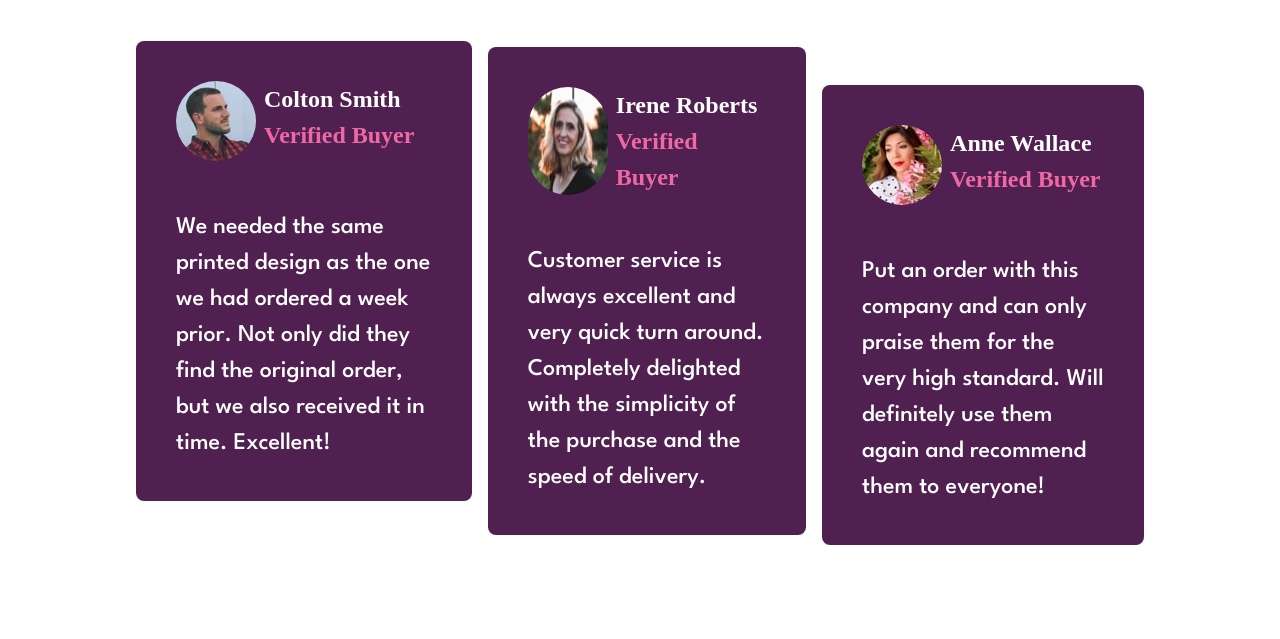
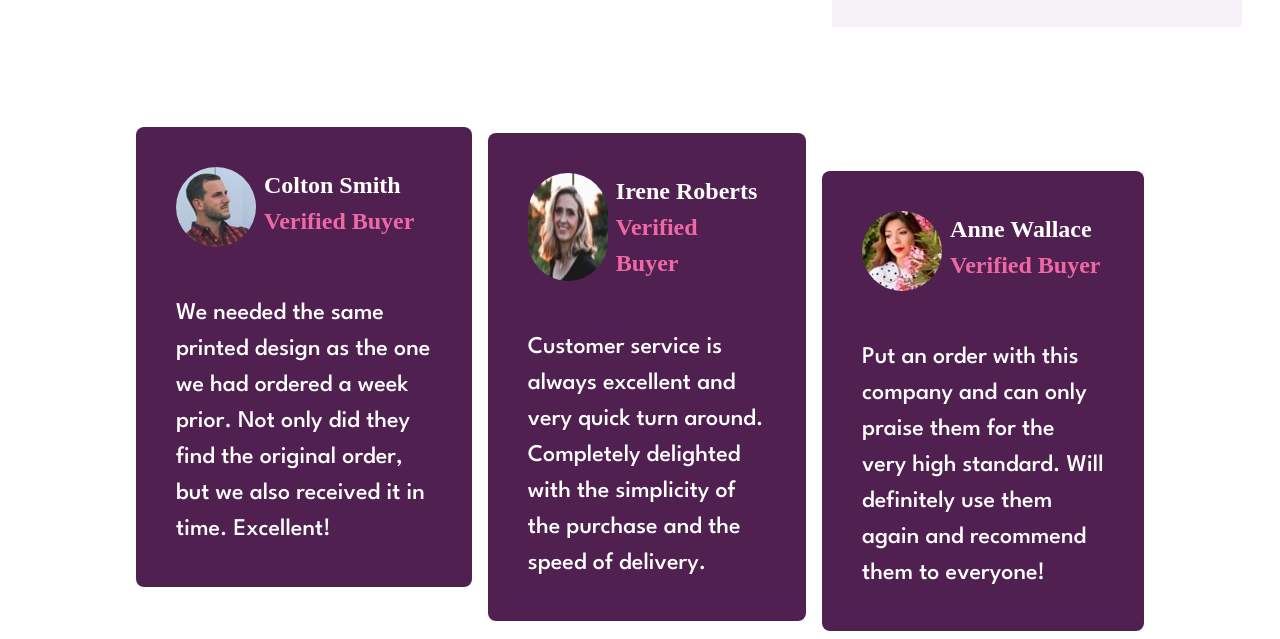
Before and after one commit to BismeetSingh/frontend-mentor-social-proof, a plain HTML site: page index.html in a window 1280 px wide. Shown: the part 333-972 px from the top of the page. Before the commit the page ends 886 px from the top, so only its background shows below. Drawn offline with Linux system fonts and the light colour scheme.

Commit message:
Update styles.css

```diff
--- a/styles.css
+++ b/styles.css
@@ -44,6 +44,8 @@ body {
   min-height: 100vh;
   text-rendering: optimizeSpeed;
   line-height: 1.5;
+  display: flex;
+  align-items: center;
 }
 
 /* A elements that don't have a class get default styles */
@@ -113,9 +115,10 @@ p {
 main {
     display: flex;
     flex-direction: column;
-    height: 100vh;
+    height: 100%;
     align-items: center;
     justify-content: center;
+
 }
 .introduction {
     display: flex;
```
